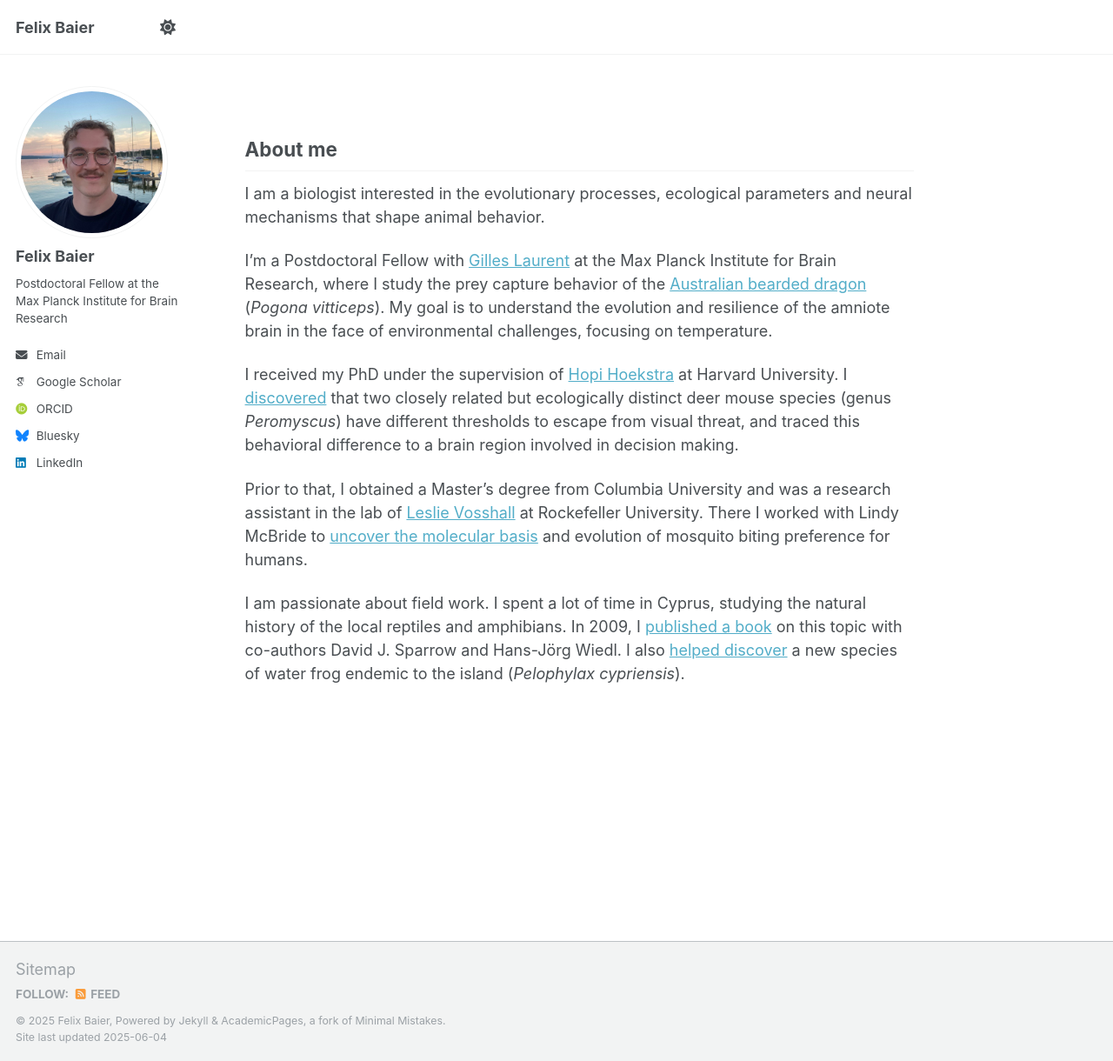
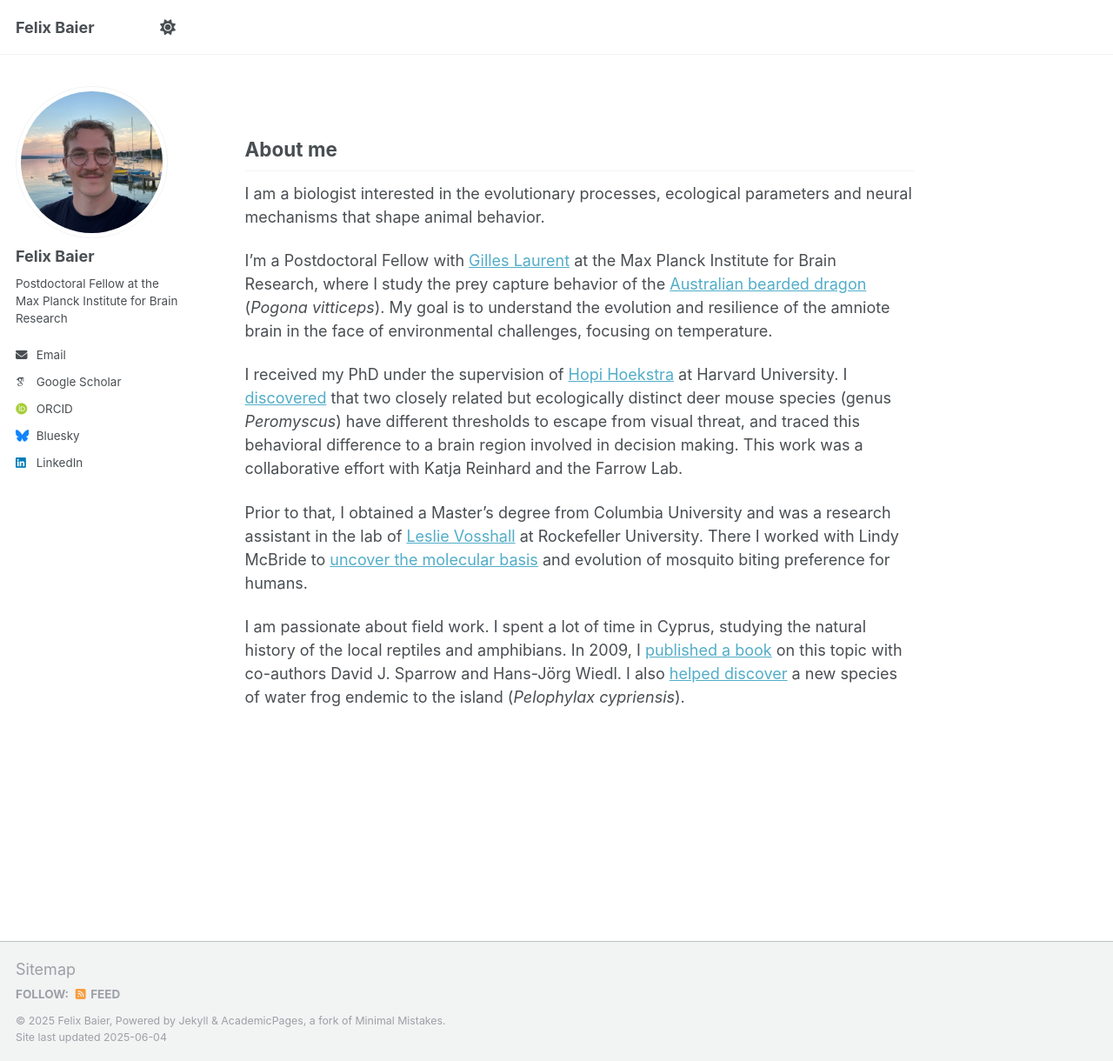
Before and after one commit to FelixBaier/felixbaier.github.io, a Jekyll site: the page built from _pages/about.md, in a window 1280 px wide and 1220 px high. Shown: the whole window at 87% size. Built offline with Jekyll 4.4.1, drawn with Linux system fonts in a browser that asks for light colours; some web fonts are replaced.

Commit message:
Update about.md

```diff
--- a/_pages/about.md
+++ b/_pages/about.md
@@ -13,7 +13,7 @@ I am a biologist interested in the evolutionary processes, ecological parameters
 
 I’m a Postdoctoral Fellow with [Gilles Laurent](https://brain.mpg.de/laurent) at the Max Planck Institute for Brain Research, where I study the prey capture behavior of the [Australian bearded dragon](https://www.nature.com/articles/s41592-024-02485-2) (_Pogona vitticeps_). My goal is to understand the evolution and resilience of the amniote brain in the face of environmental challenges, focusing on temperature.
 
-I received my PhD under the supervision of [Hopi Hoekstra](https://hoekstra.oeb.harvard.edu/) at Harvard University. I [discovered](https://www.biorxiv.org/content/10.1101/2023.07.04.547734v1) that two closely related but ecologically distinct deer mouse species (genus _Peromyscus_) have different thresholds to escape from visual threat, and traced this behavioral difference to a brain region involved in decision making.
+I received my PhD under the supervision of [Hopi Hoekstra](https://hoekstra.oeb.harvard.edu/) at Harvard University. I [discovered](https://www.biorxiv.org/content/10.1101/2023.07.04.547734v1) that two closely related but ecologically distinct deer mouse species (genus _Peromyscus_) have different thresholds to escape from visual threat, and traced this behavioral difference to a brain region involved in decision making. This work was a collaborative effort with Katja Reinhard and the Farrow Lab.
 
 Prior to that, I obtained a Master’s degree from Columbia University and was a research assistant in the lab of [Leslie Vosshall](https://www.rockefeller.edu/our-scientists/heads-of-laboratories/913-leslie-b-vosshall/) at Rockefeller University. There I worked with Lindy McBride to [uncover the molecular basis](https://www.nature.com/articles/nature13964) and evolution of mosquito biting preference for humans.
 
```
